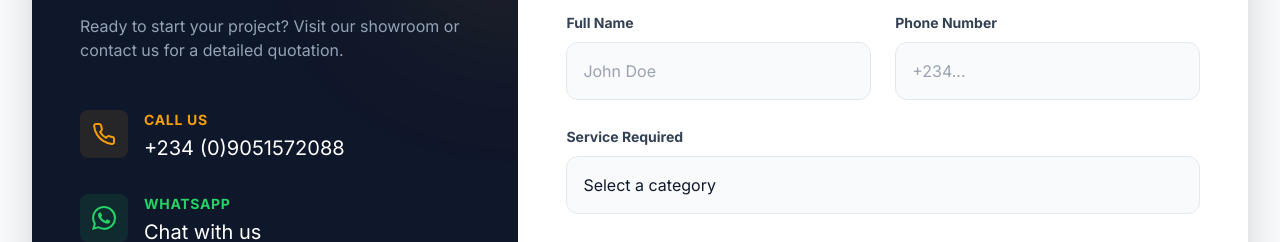
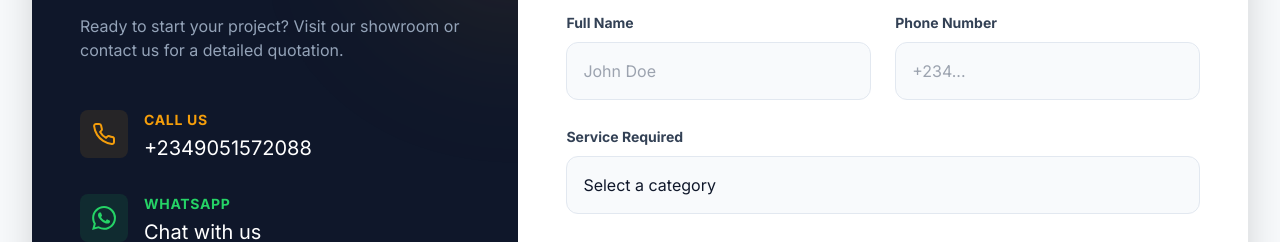
Before and after one commit to emmatimi/IZU-GOLD-landing-page, a React (Vite) app: page / in a window 1280 px wide. Shown: the part 4240-4482 px from the top of the page. Built offline with nearby package versions, Linux system fonts and the light colour scheme.

Commit message:
Update Contact.tsx

```diff
--- a/components/Contact.tsx
+++ b/components/Contact.tsx
@@ -8,7 +8,7 @@ const BUSINESS_CONFIG = {
    lat: 9.0494,
   lng: 7.5936,
   whatsapp: "2348145531842",
-  phones: ["+234 (0)9051572088"],
+  phones: ["+2349051572088"],
   email: "nnadiizuchukwu6@gmail.com",
   hours: "Mon - Sat: 8:00 AM - 6:00 PM",
   googleFormUrl: 'https://docs.google.com/forms/d/e/1FAIpQLSdKSu9LqLrLFbLGuuACk-uDClYpEZnv7TwEnRo_7-s1y5Lzig/formResponse?usp=pp_url'
```
